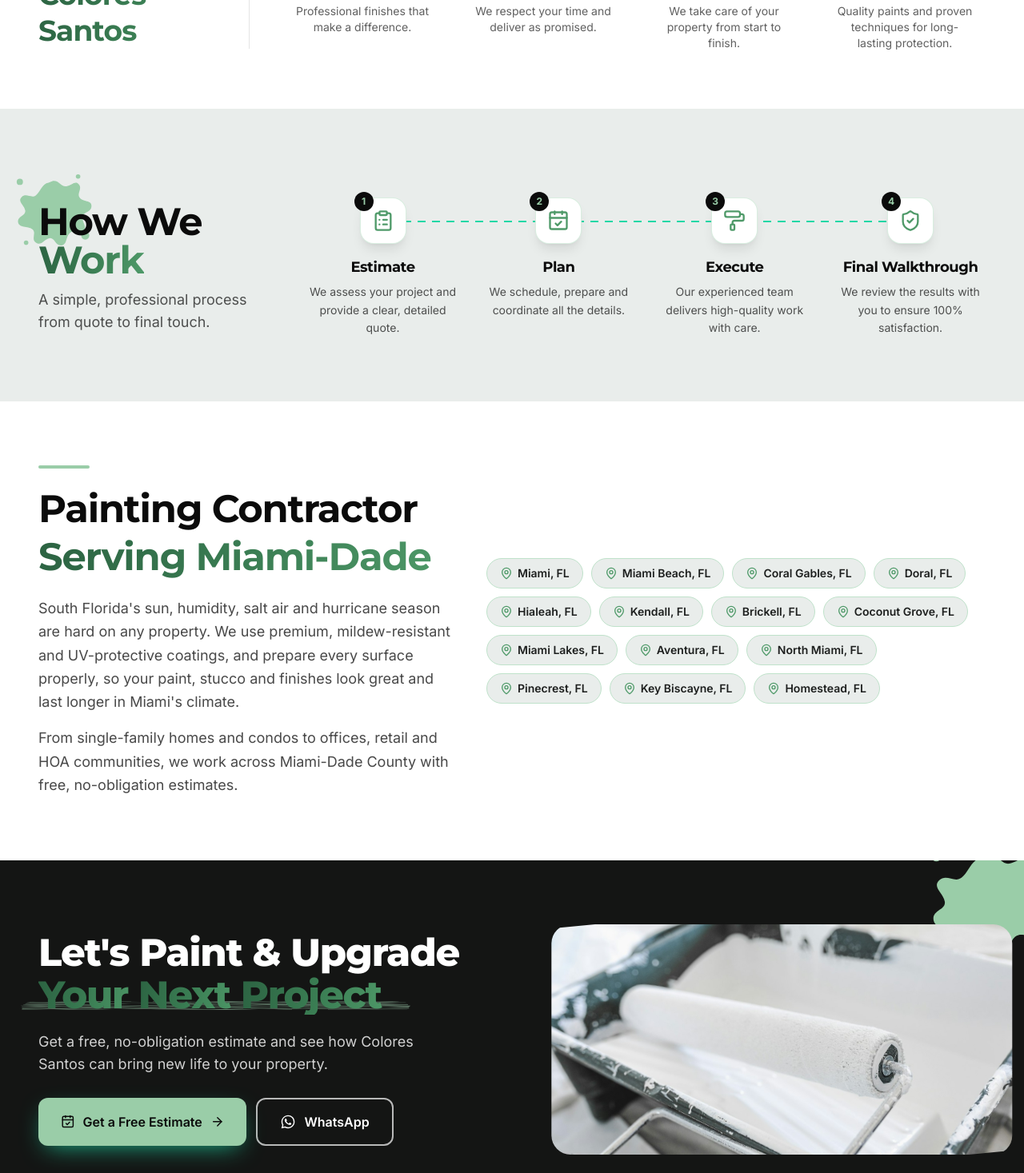
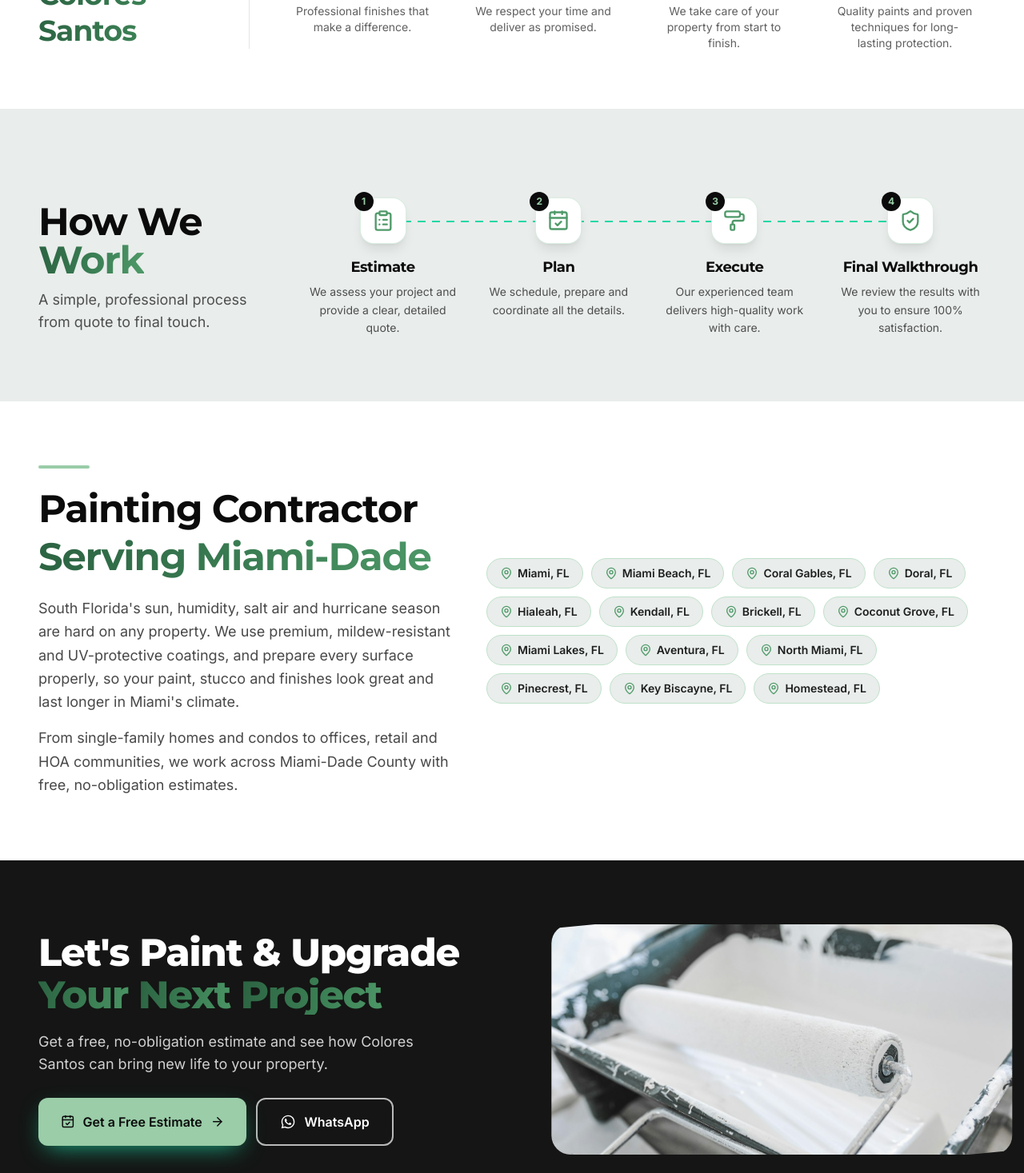
Before and after one commit to Guillemuhana/colores-santos, a React (Vite) app: page / in a window 1280 px wide. Shown: the part 2234-3701 px from the top of the page at 80% size. Built offline with nearby package versions, Linux system fonts and the light colour scheme.

Commit message:
Remove decorative paint stains and heading brush strokes

```diff
--- a/src/components/sections.jsx
+++ b/src/components/sections.jsx
@@ -4,7 +4,7 @@ import { motion, useScroll, useTransform } from 'motion/react'
 import { ArrowRight, ChevronRight, CircleCheck, MoveHorizontal } from 'lucide-react'
 import { Bar, EstimateButton, Eyebrow, Reveal, SplitTitle, Stagger, WhatsAppButton, ease } from './ui'
 import { PROCESS_ICONS } from '../data/services'
-import { PaintSplat, RollerSVG } from './paint'
+import { RollerSVG } from './paint'
 
 const wrap = 'mx-auto max-w-[1760px] px-5 md:px-8 xl:px-12 2xl:px-16'
 
@@ -25,7 +25,7 @@ export function PageHero({ crumbs, eyebrow, title, green, intro, image, alt, chi
             </motion.nav>
           )}
           {eyebrow && <Eyebrow>{eyebrow}</Eyebrow>}
-          <SplitTitle lines={title} green={green} brush={!tall} className="text-[clamp(2.4rem,5.2vw,4.4rem)] font-extrabold leading-[0.98]" />
+          <SplitTitle lines={title} green={green} className="text-[clamp(2.4rem,5.2vw,4.4rem)] font-extrabold leading-[0.98]" />
           <Reveal delay={0.35}><p className="mt-6 max-w-[34rem] text-lg leading-relaxed text-ink/75">{intro}</p></Reveal>
           <Reveal delay={0.5} className="mt-8 flex flex-wrap gap-3"><EstimateButton /><WhatsAppButton /></Reveal>
           {children}
@@ -105,7 +105,6 @@ export function Process({ steps, title = ['Our', 'Process'], text = 'A simple an
     <section className={`${tone === 'mist' ? 'bg-mist' : 'bg-white'} overflow-hidden pb-16 pt-24 lg:pb-20 lg:pt-28`}>
       <div className={`${wrap} grid gap-10 lg:grid-cols-[0.7fr_2fr] lg:items-center`}>
         <div className="relative">
-          <PaintSplat className="-left-10 -top-12 size-28 opacity-15" />
           <h2 className="relative text-4xl font-bold sm:text-5xl">{title[0]} <span className="text-gradient">{title[1]}</span></h2>
           <Reveal delay={0.1}><p className="mt-3 text-lg text-ink/70">{text}</p></Reveal>
         </div>
@@ -190,7 +189,6 @@ export function CtaBanner({ title, text, flip = false }) {
   const rot = useTransform(scrollYProgress, [0, 1], [-8, 4])
   return (
     <section ref={ref} className={`relative overflow-hidden ${flip ? 'bg-forest-900 text-white' : 'bg-white'}`}>
-      <PaintSplat className="-right-10 -top-10 size-44 opacity-20" delay={0.2} />
       <div className={`${wrap} grid items-center gap-8 py-16 lg:grid-cols-2 lg:py-20`}>
         <div className={`relative h-56 sm:h-72 ${flip ? 'lg:order-2' : ''}`}>
           <motion.div className="absolute inset-0 overflow-hidden rounded-3xl" style={{ x }}>
--- a/src/components/ui.jsx
+++ b/src/components/ui.jsx
@@ -1,7 +1,6 @@
 import { useRef } from 'react'
 import { Link } from 'react-router'
 import { motion, useInView, useMotionValue, useSpring } from 'motion/react'
-import { BrushStroke } from './paint'
 import { CalendarCheck, ArrowRight } from 'lucide-react'
 import { waLink } from '../config'
 
@@ -56,8 +55,8 @@ Stagger.Item = function StaggerItem({ children, className = '' }) {
   )
 }
 
-/** Animates a heading word by word. Green lines get a painted brush stroke behind them. */
-export function SplitTitle({ lines, className = '', as = 'h1', greenFirst = false, green, brush = true }) {
+/** Animates a heading word by word, with optional green text. */
+export function SplitTitle({ lines, className = '', as = 'h1', greenFirst = false, green }) {
   const H = motion[as]
   const ref = useRef(null)
   const inView = useInView(ref, { once: true, margin: '-40px' })
@@ -67,10 +66,8 @@ export function SplitTitle({ lines, className = '', as = 'h1', greenFirst = fals
       {lines.map((line, li) => {
         const isGreen = green ? green.includes(li) : greenFirst ? li === 0 : li > 0
         const words = line.split(' ')
-        const start = i
         return (
           <span key={li} className="relative isolate block w-fit">
-            {brush && isGreen && <BrushStroke show={inView} delay={0.35 + start * 0.06} />}
             {words.map((w) => {
               const d = i++ * 0.06
               return (
```
